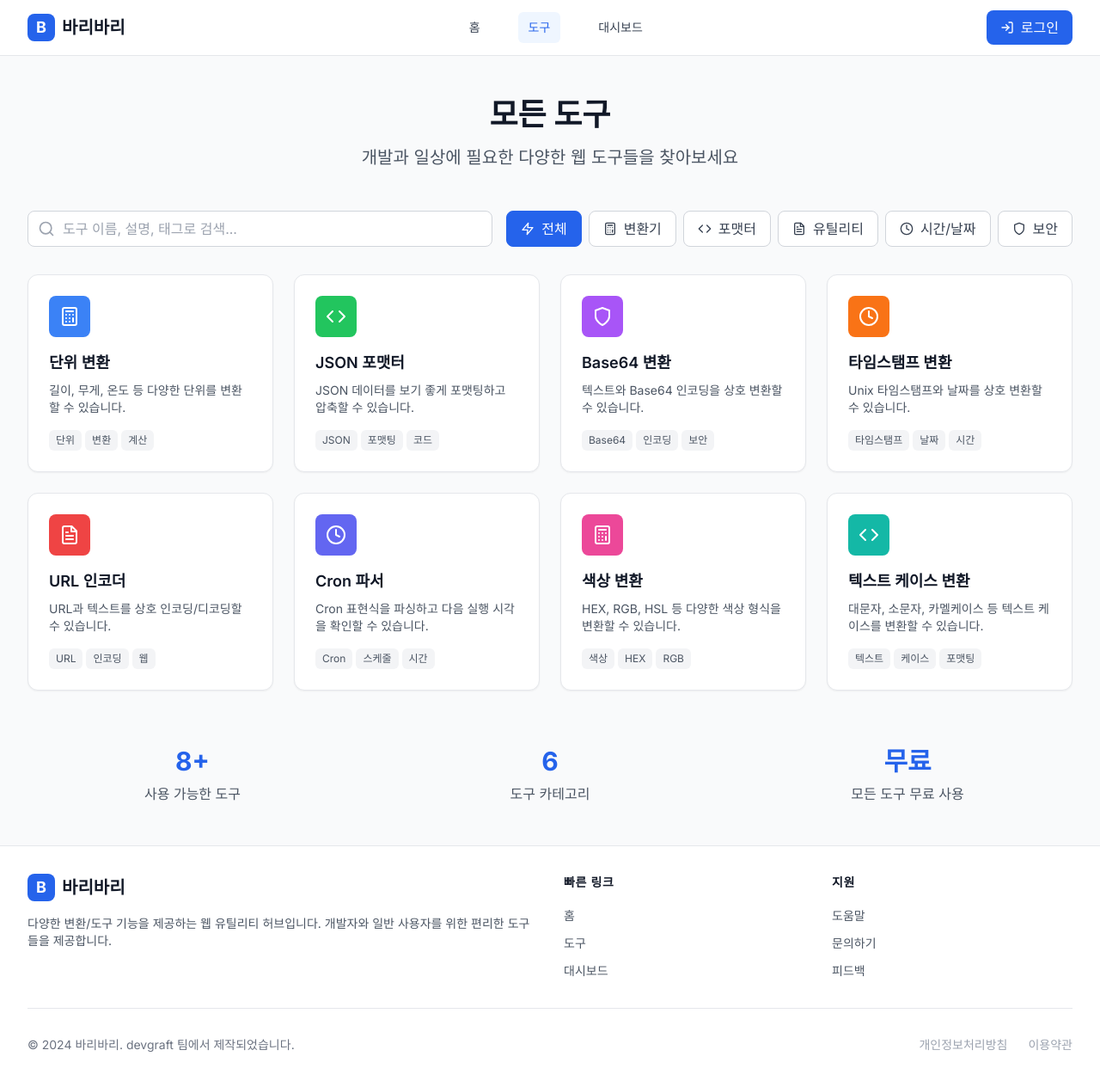
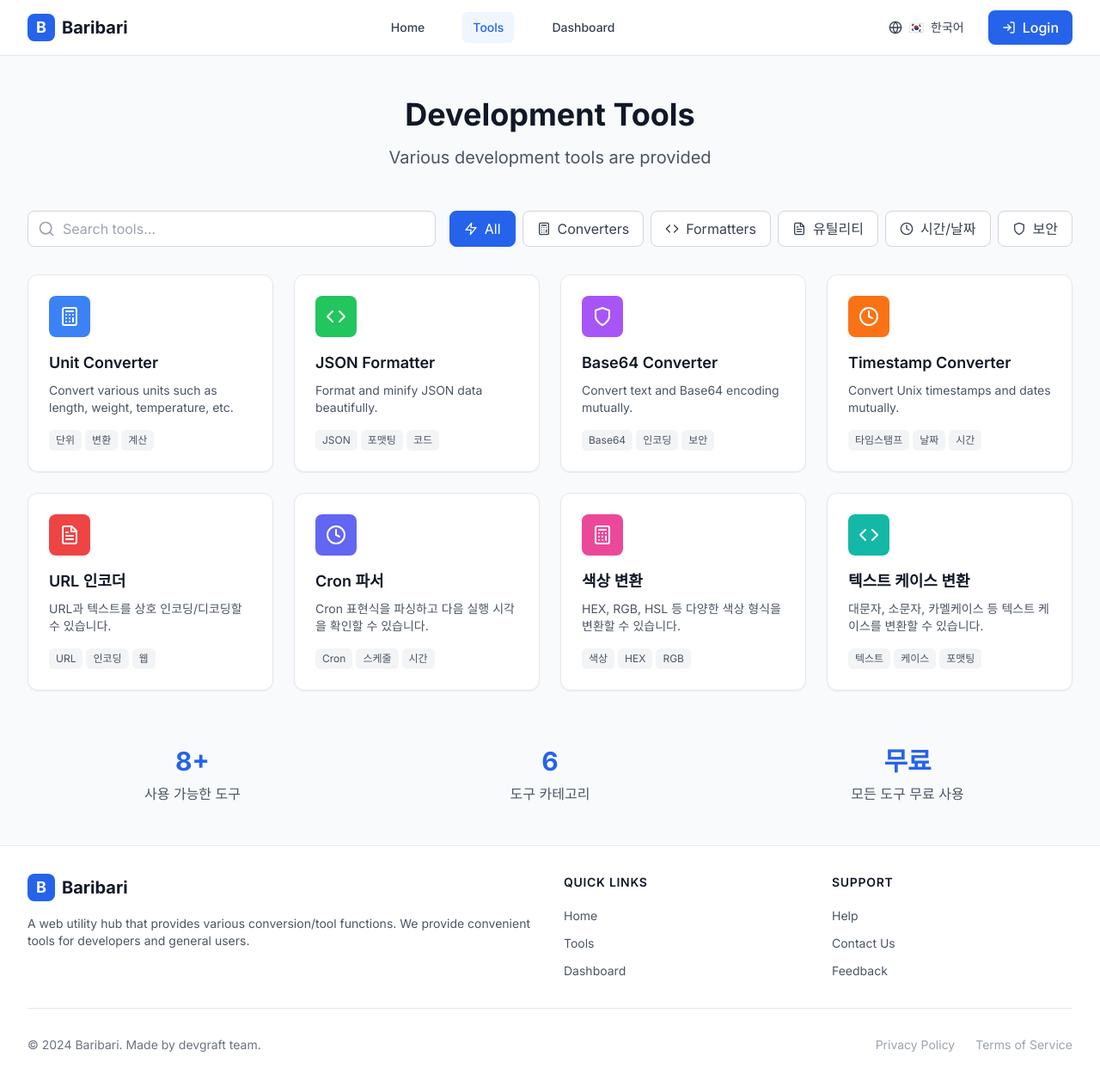
Before and after one commit to dev-graft/baribari-web, a React (Vite) app: page /tools in a window 1280 px wide. Shown: the whole page at 86% size. Built offline with nearby package versions, Linux system fonts and the light colour scheme.

Commit message:
feat(i18n): add i18n support

```diff
--- a/package.json
+++ b/package.json
@@ -15,9 +15,12 @@
   "dependencies": {
     "cron-parser": "^4.8.0",
     "date-fns": "^2.30.0",
+    "i18next": "^25.4.2",
+    "i18next-browser-languagedetector": "^8.2.0",
     "lucide-react": "^0.263.1",
     "react": "^18.2.0",
     "react-dom": "^18.2.0",
+    "react-i18next": "^15.7.3",
     "react-router-dom": "^6.8.1",
     "recharts": "^2.7.2"
   },
--- /dev/null
+++ b/src/components/common/LanguageSelector.tsx
@@ -0,0 +1,80 @@
+import React, { useState, useRef, useEffect } from 'react';
+import { useTranslation } from 'react-i18next';
+import { Globe } from 'lucide-react';
+
+interface Language {
+  code: string;
+  name: string;
+  flag: string;
+}
+
+const languages: Language[] = [
+  { code: 'ko', name: '한국어', flag: '🇰🇷' },
+  { code: 'en', name: 'English', flag: '🇺🇸' },
+];
+
+const LanguageSelector: React.FC = () => {
+  const { i18n } = useTranslation();
+  const [isOpen, setIsOpen] = useState(false);
+  const dropdownRef = useRef<HTMLDivElement>(null);
+
+  const currentLanguage = languages.find(lang => lang.code === i18n.language) || languages[0];
+
+  const changeLanguage = (languageCode: string) => {
+    i18n.changeLanguage(languageCode);
+    setIsOpen(false);
+  };
+
+  useEffect(() => {
+    const handleClickOutside = (event: MouseEvent) => {
+      if (dropdownRef.current && !dropdownRef.current.contains(event.target as Node)) {
+        setIsOpen(false);
+      }
+    };
+
+    document.addEventListener('mousedown', handleClickOutside);
+    return () => {
+      document.removeEventListener('mousedown', handleClickOutside);
+    };
+  }, []);
+
+  return (
+    <div className="relative" ref={dropdownRef}>
+      <button
+        onClick={() => setIsOpen(!isOpen)}
+        className="flex items-center space-x-2 px-3 py-2 text-sm text-gray-700 hover:text-primary-600 hover:bg-gray-50 rounded-md transition-colors duration-200"
+        aria-label="언어 선택"
+      >
+        <Globe className="w-4 h-4" />
+        <span className="hidden sm:inline">{currentLanguage.flag}</span>
+        <span className="hidden md:inline">{currentLanguage.name}</span>
+      </button>
+
+      {isOpen && (
+        <div className="absolute right-0 mt-2 w-48 bg-white rounded-md shadow-lg border border-gray-200 z-50">
+          <div className="py-1">
+            {languages.map((language) => (
+              <button
+                key={language.code}
+                onClick={() => changeLanguage(language.code)}
+                className={`w-full text-left px-4 py-2 text-sm transition-colors duration-200 flex items-center space-x-3 ${
+                  currentLanguage.code === language.code
+                    ? 'bg-primary-50 text-primary-600'
+                    : 'text-gray-700 hover:bg-gray-50'
+                }`}
+              >
+                <span>{language.flag}</span>
+                <span>{language.name}</span>
+                {currentLanguage.code === language.code && (
+                  <span className="ml-auto text-primary-600">✓</span>
+                )}
+              </button>
+            ))}
+          </div>
+        </div>
+      )}
+    </div>
+  );
+};
+
+export default LanguageSelector;
--- a/src/components/layout/Footer.tsx
+++ b/src/components/layout/Footer.tsx
@@ -1,7 +1,10 @@
 import React from 'react';
 import { Link } from 'react-router-dom';
+import { useTranslation } from 'react-i18next';
 
 const Footer: React.FC = () => {
+  const { t } = useTranslation();
+
   return (
     <footer className="bg-white border-t border-gray-200">
       <div className="max-w-7xl mx-auto py-8 px-4 sm:px-6 lg:px-8">
@@ -12,33 +15,32 @@ const Footer: React.FC = () => {
               <div className="w-8 h-8 bg-primary-600 rounded-lg flex items-center justify-center">
                 <span className="text-white font-bold text-lg">B</span>
               </div>
-              <span className="text-xl font-bold text-gray-900">바리바리</span>
+              <span className="text-xl font-bold text-gray-900">{t('header.brand')}</span>
             </div>
             <p className="text-gray-600 text-sm">
-              다양한 변환/도구 기능을 제공하는 웹 유틸리티 허브입니다.
-              개발자와 일반 사용자를 위한 편리한 도구들을 제공합니다.
+              {t('footer.description')}
             </p>
           </div>
 
           {/* Quick Links */}
           <div>
             <h3 className="text-sm font-semibold text-gray-900 tracking-wider uppercase mb-4">
-              빠른 링크
+              {t('footer.quick_links')}
             </h3>
             <ul className="space-y-2">
               <li>
                 <Link to="/" className="text-gray-600 hover:text-primary-600 text-sm transition-colors duration-200">
-                  홈
+                  {t('common.home')}
                 </Link>
               </li>
               <li>
                 <Link to="/tools" className="text-gray-600 hover:text-primary-600 text-sm transition-colors duration-200">
-                  도구
+                  {t('common.tools')}
                 </Link>
               </li>
               <li>
                 <Link to="/dashboard" className="text-gray-600 hover:text-primary-600 text-sm transition-colors duration-200">
-                  대시보드
+                  {t('common.dashboard')}
                 </Link>
               </li>
             </ul>
@@ -47,22 +49,22 @@ const Footer: React.FC = () => {
           {/* Support */}
           <div>
             <h3 className="text-sm font-semibold text-gray-900 tracking-wider uppercase mb-4">
-              지원
+              {t('footer.support')}
             </h3>
             <ul className="space-y-2">
               <li>
                 <a href="#" className="text-gray-600 hover:text-primary-600 text-sm transition-colors duration-200">
-                  도움말
+                  {t('footer.help')}
                 </a>
               </li>
               <li>
                 <a href="#" className="text-gray-600 hover:text-primary-600 text-sm transition-colors duration-200">
-                  문의하기
+                  {t('footer.contact')}
                 </a>
               </li>
               <li>
                 <a href="#" className="text-gray-600 hover:text-primary-600 text-sm transition-colors duration-200">
-                  피드백
+                  {t('footer.feedback')}
                 </a>
               </li>
             </ul>
@@ -72,14 +74,14 @@ const Footer: React.FC = () => {
         <div className="mt-8 pt-8 border-t border-gray-200">
           <div className="flex flex-col md:flex-row justify-between items-center">
             <p className="text-gray-500 text-sm">
-              © 2024 바리바리. devgraft 팀에서 제작되었습니다.
+              {t('footer.copyright')}
             </p>
             <div className="flex space-x-6 mt-4 md:mt-0">
               <a href="#" className="text-gray-400 hover:text-gray-500 text-sm">
-                개인정보처리방침
+                {t('footer.links.privacy')}
               </a>
               <a href="#" className="text-gray-400 hover:text-gray-500 text-sm">
-                이용약관
+                {t('footer.links.terms')}
               </a>
             </div>
           </div>
--- a/src/components/layout/Header.tsx
+++ b/src/components/layout/Header.tsx
@@ -1,16 +1,19 @@
 import React, { useState } from 'react';
 import { Link, useLocation } from 'react-router-dom';
 import { Menu, X, User, LogIn } from 'lucide-react';
+import { useTranslation } from 'react-i18next';
+import LanguageSelector from '../common/LanguageSelector';
 
 const Header: React.FC = () => {
+  const { t } = useTranslation();
   const [isMenuOpen, setIsMenuOpen] = useState(false);
   const location = useLocation();
   const isLoggedIn = false; // TODO: 실제 인증 상태로 교체
 
   const navigation = [
-    { name: '홈', href: '/' },
-    { name: '도구', href: '/tools' },
-    { name: '대시보드', href: '/dashboard' },
+    { name: t('header.navigation.home'), href: '/' },
+    { name: t('header.navigation.tools'), href: '/tools' },
+    { name: t('header.navigation.dashboard'), href: '/dashboard' },
   ];
 
   const isActive = (path: string) => location.pathname === path;
@@ -25,7 +28,7 @@ const Header: React.FC = () => {
               <div className="w-8 h-8 bg-primary-600 rounded-lg flex items-center justify-center">
                 <span className="text-white font-bold text-lg">B</span>
               </div>
-              <span className="text-xl font-bold text-gray-900">바리바리</span>
+              <span className="text-xl font-bold text-gray-900">{t('header.brand')}</span>
             </Link>
           </div>
 
@@ -48,13 +51,14 @@ const Header: React.FC = () => {
 
           {/* Auth Section */}
           <div className="flex items-center space-x-4">
+            <LanguageSelector />
             {isLoggedIn ? (
               <Link
                 to="/dashboard"
                 className="flex items-center space-x-2 text-gray-700 hover:text-primary-600 transition-colors duration-200"
               >
                 <User className="w-5 h-5" />
-                <span className="hidden sm:inline">대시보드</span>
+                <span className="hidden sm:inline">{t('header.auth.dashboard')}</span>
               </Link>
             ) : (
               <Link
@@ -62,7 +66,7 @@ const Header: React.FC = () => {
                 className="btn-primary flex items-center space-x-2"
               >
                 <LogIn className="w-4 h-4" />
-                <span>로그인</span>
+                <span>{t('header.auth.login')}</span>
               </Link>
             )}
 
--- a/src/components/tools/JsonPrettyFormatter.tsx
+++ b/src/components/tools/JsonPrettyFormatter.tsx
@@ -1,11 +1,13 @@
 import React, { useState } from 'react';
 import { Copy, Check, RotateCcw } from 'lucide-react';
+import { useTranslation } from 'react-i18next';
 
 interface JsonPrettyFormatterProps {
   className?: string;
 }
 
 const JsonPrettyFormatter: React.FC<JsonPrettyFormatterProps> = ({ className = '' }) => {
+  const { t } = useTranslation();
   const [inputText, setInputText] = useState('');
   const [outputText, setOutputText] = useState('');
   const [copied, setCopied] = useState(false);
--- /dev/null
+++ b/src/i18n/index.ts
@@ -0,0 +1,33 @@
+import i18n from 'i18next';
+import { initReactI18next } from 'react-i18next';
+import LanguageDetector from 'i18next-browser-languagedetector';
+
+import ko from './locales/ko.json';
+import en from './locales/en.json';
+
+const resources = {
+  ko: {
+    translation: ko,
+  },
+  en: {
+    translation: en,
+  },
+};
+
+i18n
+  .use(LanguageDetector)
+  .use(initReactI18next)
+  .init({
+    resources,
+    fallbackLng: 'ko',
+    debug: process.env.NODE_ENV === 'development',
+    interpolation: {
+      escapeValue: false,
+    },
+    detection: {
+      order: ['localStorage', 'navigator', 'htmlTag'],
+      caches: ['localStorage'],
+    },
+  });
+
+export default i18n;
--- /dev/null
+++ b/src/i18n/locales/en.json
@@ -0,0 +1,92 @@
+{
+  "common": {
+    "home": "Home",
+    "tools": "Tools",
+    "dashboard": "Dashboard",
+    "login": "Login",
+    "logout": "Logout",
+    "language": "Language",
+    "search": "Search",
+    "save": "Copy",
+    "cancel": "Cancel",
+    "delete": "Clear All",
+    "edit": "Edit",
+    "create": "Create",
+    "update": "Swap Input/Output",
+    "loading": "Loading...",
+    "error": "Error",
+    "success": "Success"
+  },
+  "header": {
+    "brand": "Baribari",
+    "navigation": {
+      "home": "Home",
+      "tools": "Tools",
+      "dashboard": "Dashboard"
+    },
+    "auth": {
+      "login": "Login",
+      "dashboard": "Dashboard"
+    }
+  },
+  "tools": {
+    "title": "Development Tools",
+    "description": "Various development tools are provided",
+    "search_placeholder": "Search tools...",
+    "categories": {
+      "all": "All",
+      "converter": "Converters",
+      "formatter": "Formatters",
+      "generator": "Generators",
+      "validator": "Validators"
+    },
+    "base64": {
+      "title": "Base64 Encoder/Decoder",
+      "description": "Encode or decode text to/from Base64",
+      "encode": "Encode",
+      "decode": "Decode",
+      "input_placeholder": "Enter text to encode/decode",
+      "output_placeholder": "Result will be displayed here"
+    },
+    "json": {
+      "title": "JSON Formatter",
+      "description": "Format JSON prettily or minify it",
+      "format": "Format",
+      "minify": "Minify",
+      "input_placeholder": "Enter JSON data",
+      "output_placeholder": "Formatted JSON will be displayed here"
+    },
+    "tools_list": {
+      "unit_converter": {
+        "name": "Unit Converter",
+        "description": "Convert various units such as length, weight, temperature, etc."
+      },
+      "json_formatter": {
+        "name": "JSON Formatter",
+        "description": "Format and minify JSON data beautifully."
+      },
+      "base64_converter": {
+        "name": "Base64 Converter",
+        "description": "Convert text and Base64 encoding mutually."
+      },
+      "timestamp_converter": {
+        "name": "Timestamp Converter",
+        "description": "Convert Unix timestamps and dates mutually."
+      }
+    }
+  },
+  "footer": {
+    "description": "A web utility hub that provides various conversion/tool functions. We provide convenient tools for developers and general users.",
+    "quick_links": "Quick Links",
+    "support": "Support",
+    "help": "Help",
+    "contact": "Contact Us",
+    "feedback": "Feedback",
+    "copyright": "© 2024 Baribari. Made by devgraft team.",
+    "links": {
+      "privacy": "Privacy Policy",
+      "terms": "Terms of Service",
+      "contact": "Contact Us"
+    }
+  }
+}
--- /dev/null
+++ b/src/i18n/locales/ko.json
@@ -0,0 +1,92 @@
+{
+  "common": {
+    "home": "홈",
+    "tools": "도구",
+    "dashboard": "대시보드",
+    "login": "로그인",
+    "logout": "로그아웃",
+    "language": "언어",
+    "search": "검색",
+    "save": "복사",
+    "cancel": "취소",
+    "delete": "모두 지우기",
+    "edit": "편집",
+    "create": "생성",
+    "update": "입출력 바꾸기",
+    "loading": "로딩 중...",
+    "error": "오류",
+    "success": "성공"
+  },
+  "header": {
+    "brand": "바리바리",
+    "navigation": {
+      "home": "홈",
+      "tools": "도구",
+      "dashboard": "대시보드"
+    },
+    "auth": {
+      "login": "로그인",
+      "dashboard": "대시보드"
+    }
+  },
+  "tools": {
+    "title": "개발 도구",
+    "description": "다양한 개발 도구들을 제공합니다",
+    "search_placeholder": "도구 검색...",
+    "categories": {
+      "all": "전체",
+      "converter": "변환기",
+      "formatter": "포맷터",
+      "generator": "생성기",
+      "validator": "검증기"
+    },
+    "base64": {
+      "title": "Base64 인코더/디코더",
+      "description": "텍스트를 Base64로 인코딩하거나 디코딩합니다",
+      "encode": "인코딩",
+      "decode": "디코딩",
+      "input_placeholder": "인코딩/디코딩할 텍스트를 입력하세요",
+      "output_placeholder": "결과가 여기에 표시됩니다"
+    },
+    "json": {
+      "title": "JSON 포맷터",
+      "description": "JSON을 예쁘게 포맷팅하거나 압축합니다",
+      "format": "포맷",
+      "minify": "압축",
+      "input_placeholder": "JSON 데이터를 입력하세요",
+      "output_placeholder": "포맷된 JSON이 여기에 표시됩니다"
+    },
+    "tools_list": {
+      "unit_converter": {
+        "name": "단위 변환",
+        "description": "길이, 무게, 온도 등 다양한 단위를 변환할 수 있습니다."
+      },
+      "json_formatter": {
+        "name": "JSON 포맷터",
+        "description": "JSON 데이터를 보기 좋게 포맷팅하고 압축할 수 있습니다."
+      },
+      "base64_converter": {
+        "name": "Base64 변환",
+        "description": "텍스트와 Base64 인코딩을 상호 변환할 수 있습니다."
+      },
+      "timestamp_converter": {
+        "name": "타임스탬프 변환",
+        "description": "Unix 타임스탬프와 날짜를 상호 변환할 수 있습니다."
+      }
+    }
+  },
+  "footer": {
+    "description": "다양한 변환/도구 기능을 제공하는 웹 유틸리티 허브입니다. 개발자와 일반 사용자를 위한 편리한 도구들을 제공합니다.",
+    "quick_links": "빠른 링크",
+    "support": "지원",
+    "help": "도움말",
+    "contact": "문의하기",
+    "feedback": "피드백",
+    "copyright": "© 2024 바리바리. devgraft 팀에서 제작되었습니다.",
+    "links": {
+      "privacy": "개인정보처리방침",
+      "terms": "이용약관",
+      "contact": "문의하기"
+    }
+  }
+}
--- a/src/main.tsx
+++ b/src/main.tsx
@@ -3,6 +3,7 @@ import ReactDOM from 'react-dom/client';
 import { BrowserRouter } from 'react-router-dom';
 import App from './App.tsx';
 import './index.css';
+import './i18n';
 
 ReactDOM.createRoot(document.getElementById('root')!).render(
   <React.StrictMode>
--- a/src/pages/ToolsPage.tsx
+++ b/src/pages/ToolsPage.tsx
@@ -1,15 +1,17 @@
 import React, { useState } from 'react';
 import { Link } from 'react-router-dom';
-import { Search, Filter, Zap, Code, Calculator, Clock, FileText, Shield } from 'lucide-react';
+import { Search, Zap, Code, Calculator, Clock, FileText, Shield } from 'lucide-react';
+import { useTranslation } from 'react-i18next';
 
 const ToolsPage: React.FC = () => {
+  const { t } = useTranslation();
   const [searchTerm, setSearchTerm] = useState('');
   const [selectedCategory, setSelectedCategory] = useState('all');
 
   const categories = [
-    { id: 'all', name: '전체', icon: Zap },
-    { id: 'converter', name: '변환기', icon: Calculator },
-    { id: 'formatter', name: '포맷터', icon: Code },
+    { id: 'all', name: t('tools.categories.all'), icon: Zap },
+    { id: 'converter', name: t('tools.categories.converter'), icon: Calculator },
+    { id: 'formatter', name: t('tools.categories.formatter'), icon: Code },
     { id: 'utility', name: '유틸리티', icon: FileText },
     { id: 'time', name: '시간/날짜', icon: Clock },
     { id: 'security', name: '보안', icon: Shield },
@@ -18,8 +20,8 @@ const ToolsPage: React.FC = () => {
   const tools = [
     {
       id: 'unit-converter',
-      name: '단위 변환',
-      description: '길이, 무게, 온도 등 다양한 단위를 변환할 수 있습니다.',
+      name: t('tools.tools_list.unit_converter.name'),
+      description: t('tools.tools_list.unit_converter.description'),
       category: 'converter',
       icon: Calculator,
       color: 'bg-blue-500',
@@ -27,8 +29,8 @@ const ToolsPage: React.FC = () => {
     },
     {
       id: 'json-pretty-formatter',
-      name: 'JSON 포맷터',
-      description: 'JSON 데이터를 보기 좋게 포맷팅하고 압축할 수 있습니다.',
+      name: t('tools.tools_list.json_formatter.name'),
+      description: t('tools.tools_list.json_formatter.description'),
       category: 'formatter',
       icon: Code,
       color: 'bg-green-500',
@@ -36,8 +38,8 @@ const ToolsPage: React.FC = () => {
     },
     {
       id: 'base64-converter',
-      name: 'Base64 변환',
-      description: '텍스트와 Base64 인코딩을 상호 변환할 수 있습니다.',
+      name: t('tools.tools_list.base64_converter.name'),
+      description: t('tools.tools_list.base64_converter.description'),
       category: 'security',
       icon: Shield,
       color: 'bg-purple-500',
@@ -45,8 +47,8 @@ const ToolsPage: React.FC = () => {
     },
     {
       id: 'timestamp-converter',
-      name: '타임스탬프 변환',
-      description: 'Unix 타임스탬프와 날짜를 상호 변환할 수 있습니다.',
+      name: t('tools.tools_list.timestamp_converter.name'),
+      description: t('tools.tools_list.timestamp_converter.description'),
       category: 'time',
       icon: Clock,
       color: 'bg-orange-500',
@@ -106,10 +108,10 @@ const ToolsPage: React.FC = () => {
         {/* Header */}
         <div className="text-center mb-12">
           <h1 className="text-4xl font-bold text-gray-900 mb-4">
-            모든 도구
+            {t('tools.title')}
           </h1>
           <p className="text-xl text-gray-600 max-w-2xl mx-auto">
-            개발과 일상에 필요한 다양한 웹 도구들을 찾아보세요
+            {t('tools.description')}
           </p>
         </div>
 
@@ -121,7 +123,7 @@ const ToolsPage: React.FC = () => {
               <Search className="absolute left-3 top-1/2 transform -translate-y-1/2 text-gray-400 w-5 h-5" />
               <input
                 type="text"
-                placeholder="도구 이름, 설명, 태그로 검색..."
+                placeholder={t('tools.search_placeholder')}
                 value={searchTerm}
                 onChange={(e) => setSearchTerm(e.target.value)}
                 className="input-field pl-10"
```
Also changed, not shown: src/components/tools/Base64Converter.tsx (+14 -20 lines), 1 other file (tests, documents, lock files or other folders).
